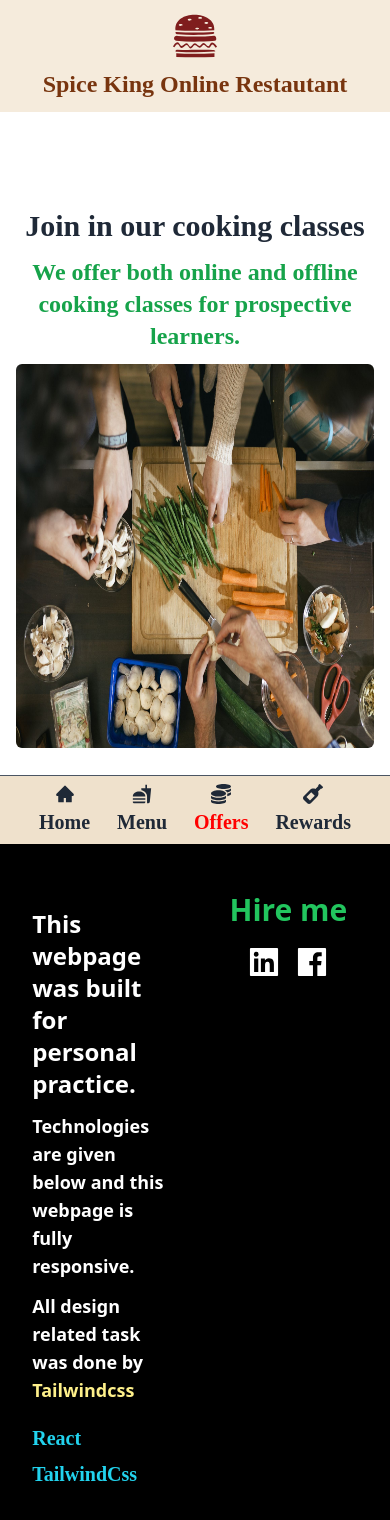
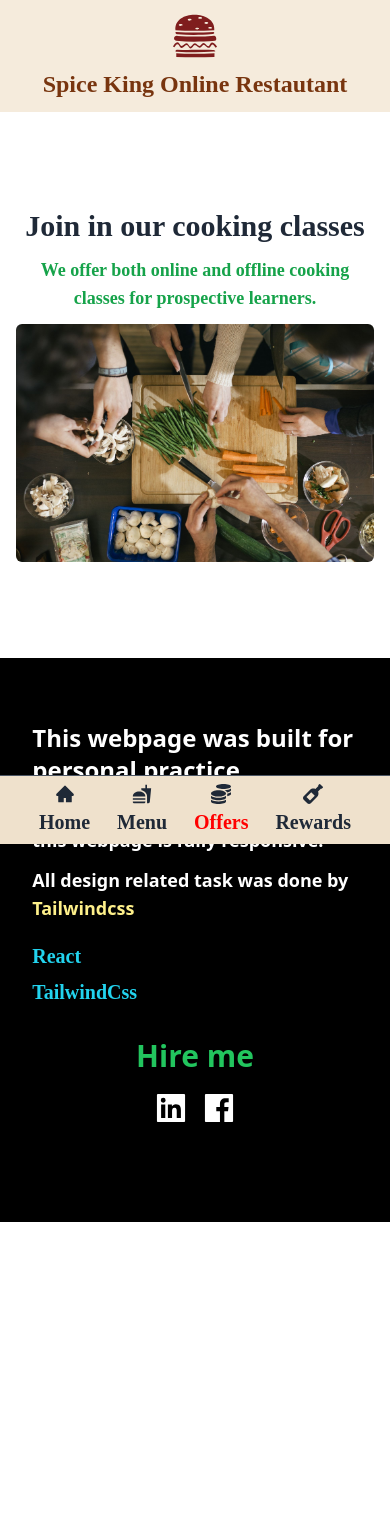
Before and after one commit to Bekon0700/spice-king-restaurant, a React (Create React App) app: page /offer in a window 390 px wide. Shown: the top 1520 px of the page. After the commit the page ends 1222 px from the top, so only its background shows below. Built offline with nearby package versions, Linux system fonts and the light colour scheme.

Commit message:
final done

```diff
--- a/src/components/footer/Footer.jsx
+++ b/src/components/footer/Footer.jsx
@@ -5,7 +5,7 @@ const Footer = () => {
     return (
         <div>
             <footer className="bg-black text-white py-12 pb-24 lg:pb-8">
-                <div className="w-11/12 lg:w-3/4 mx-auto grid grid-cols-2 gap-4">
+                <div className="w-11/12 lg:w-3/4 mx-auto grid grid-cols-1 lg:grid-cols-2 gap-4">
                     <div className="text-lg font-semibold flex flex-col gap-3 p-4">
                         <p className="text-2xl">This webpage was built for personal practice.</p>
                         <p>Technologies are given below and this webpage is fully responsive.</p>
--- a/src/components/home/Home.jsx
+++ b/src/components/home/Home.jsx
@@ -17,7 +17,7 @@ const Home = () => {
 
       <div className="py-20  font-crimson-text text-center text-2xl font-semibold text-red-900 border-b-2 border-amber-900">
         <p>Dont be afraid to prepare new dishes.</p>
-        <p className="uppercase font-bold text-green-900 text-4xl pt-2">be your own chef, today</p>
+        <p className="uppercase font-bold text-green-900 text-3xl lg:text-4xl pt-2">be your own chef, today</p>
       </div>
 
       <div className="w-11/12 mx-auto py-6">
@@ -29,10 +29,10 @@ const Home = () => {
         <div className="w-11/12 lg:w-10/12 mx-auto grid grid-cols-1 lg:grid-cols-2 gap-3">
           <div className="font-crimson-text text-2xl font-bold text-green-600 text-center flex flex-col justify-center gap-3">
             <p className="text-3xl text-gray-800">Join in our cooking classes</p>
-            <p>We offer both online and offline cooking classes for prospective learners.</p>
+            <p className="text-lg lg:text-2xl">We offer both online and offline cooking classes for prospective learners.</p>
           </div>
           <div className="">
-            <img src="./img/class.jpg" alt="" className="w-full h-96 rounded-md hover:ring-2" />
+            <img src="./img/class.jpg" alt="" className="w-full lg:h-96 object-contain lg:object-cover rounded-md hover:ring-2" />
           </div>
         </div>
       </div>
--- a/src/components/home_card/HomeCard.jsx
+++ b/src/components/home_card/HomeCard.jsx
@@ -26,7 +26,7 @@ const HomeCard = () => {
             {foodData.map((el) => {
                 return (
                     <div key={el.id} className="rounded-lg bg-white font-crimson-text text-3xl font-bold text-amber-900 flex flex-col gap-3">
-                        <img src={el.img} alt="" className="h-96 rounded-t-lg" />
+                        <img src={el.img} alt="" className=" rounded-t-lg lg:h-96 object-contain lg:object-fill" />
                         <div className="p-5 flex flex-col gap-4 justify-between">
                             <p className="text-center">{el.title}</p>
                             <p className="text-xl font-semibold text-gray-800">
--- a/src/components/offers/Offers.jsx
+++ b/src/components/offers/Offers.jsx
@@ -7,10 +7,10 @@ const Offers = () => {
         <div className="w-11/12 lg:w-10/12 mx-auto grid grid-cols-1 lg:grid-cols-2 gap-3">
           <div className="font-crimson-text text-2xl font-bold text-green-600 text-center flex flex-col justify-center gap-3">
             <p className="text-3xl text-gray-800">Join in our cooking classes</p>
-            <p>We offer both online and offline cooking classes for prospective learners.</p>
+            <p className='text-lg lg:text-2xl'>We offer both online and offline cooking classes for prospective learners.</p>
           </div>
           <div className="">
-            <img src="./img/class.jpg" alt="" className="w-full h-96 rounded-md hover:ring-2" />
+            <img src="./img/class.jpg" alt="" className="w-full lg:h-96 object-contain lg:object-fill rounded-md hover:ring-2" />
           </div>
         </div>
       </div>
```
